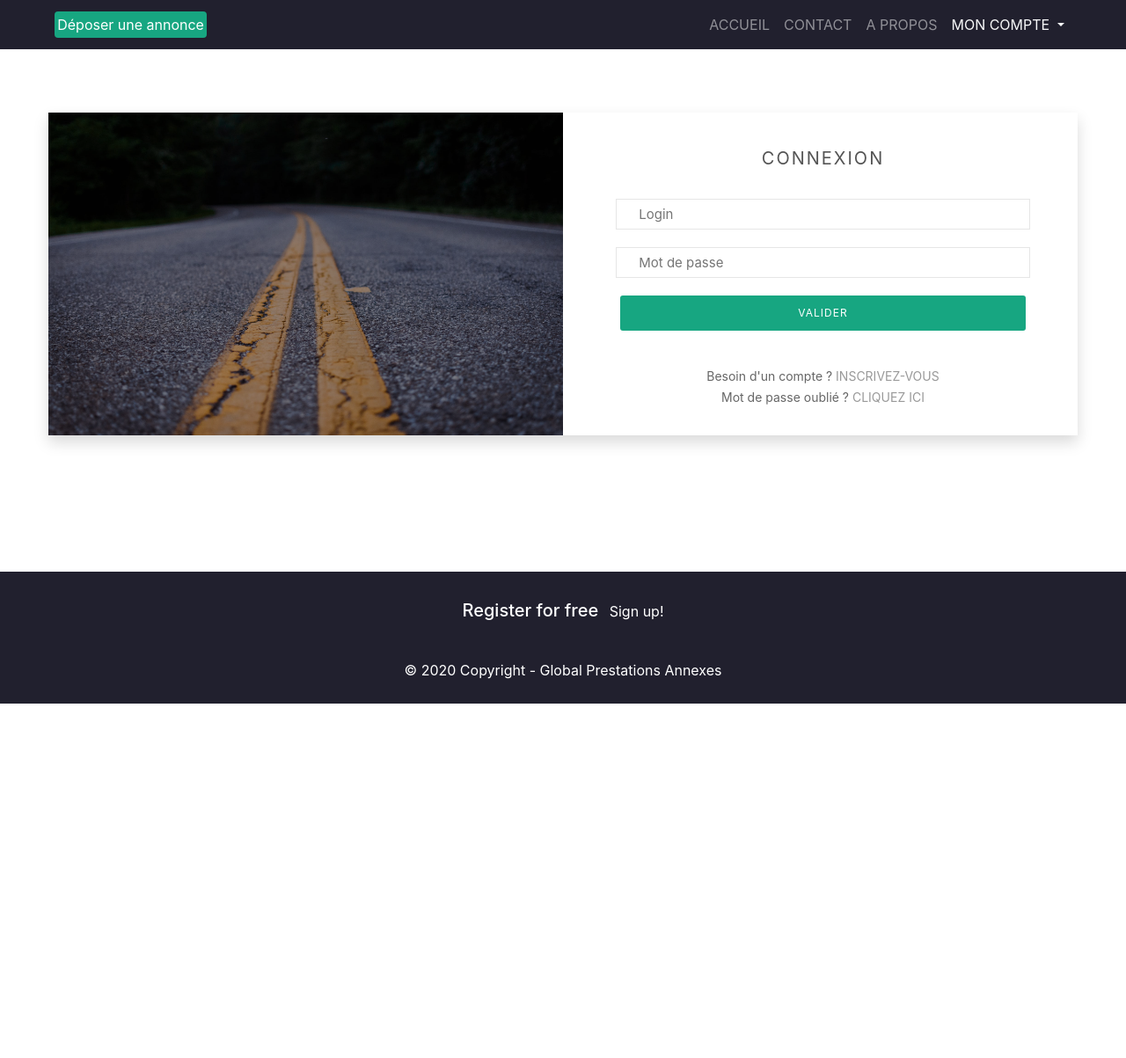
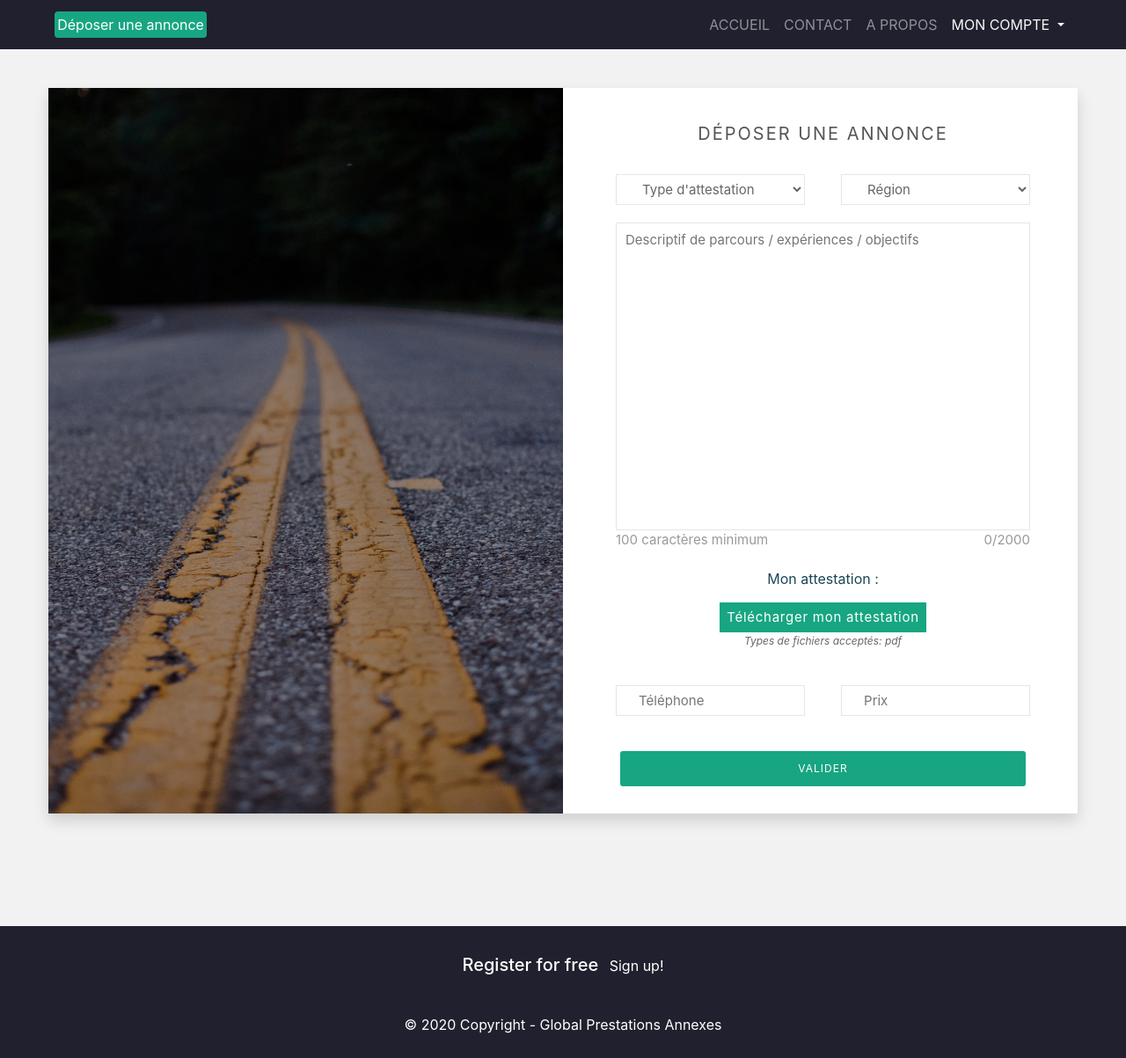
Before and after one commit to adrien-gonzalez/GPA, a PHP site: page /sources/depot_annonce.php in a window 1280 px wide. Shown: the whole page at 88% size. Before the commit the page ends 800 px from the top, so only its background shows below. Run offline with PHP 8.4, Linux system fonts and the light colour scheme; the visitor is signed in with stand-in values (Sample User, id 1); some libraries are stand-ins or nearby versions.

Commit message:
Depot d'annonces (en cours)

```diff
--- a/css/formulaire/form.css
+++ b/css/formulaire/form.css
@@ -1,6 +1,6 @@
 /*---------------------------------------------*/
 
-.inscription{
+body{
 
     background: #f2f2f2;
 }
@@ -50,7 +50,9 @@
 
 .limiter textarea {
   outline: none;
-  border: none;
+  resize : none;
+  height: 350px;
+  padding: 10px;
 }
 
 .limiter textarea:focus, input:focus {
@@ -339,7 +341,7 @@ input.input100 {
     width: 100%;
 
   }
-  #validate_connect, #validate_register{
+  .responsive_button{
 
     width: 50%;
   }
@@ -581,10 +583,36 @@ label{
 
 img{
   display: block;
-  margin: 0 auto 15px;
+  /*margin: 0 auto 15px;*/
 }
 
 .connexion #content .limiter{
 
   margin-top: 10%;
 }
+
+.nombre_caractere, .caractères_minimum{
+
+  color: #999999;
+  font-size: 15px;
+}
+.limiter .type_fichier{
+
+  font-style: italic;
+  font-size: 12px;
+  text-align: center;
+}
+
+.limiter .affichage_image{
+
+  display: flex;
+  align-items: center;
+  justify-content: space-around;
+}
+
+#delete_fichier{
+
+  width: 65px;
+  height: 20px;
+  font-size: 10px;
+}
--- a/sources/connexion.php
+++ b/sources/connexion.php
@@ -45,7 +45,7 @@
                                         <span class="focus-input100"></span>
                                     </div>
                                     <div class="container-login100-form-btn">
-                                        <input type="button" id="validate_connect" class="login100-form-btn" value="valider">
+                                        <input type="button" id="validate_connect" class="responsive_button login100-form-btn" value="valider">
                                     </div>
                                     <div class="text-center m-t-40 ">
                                         <p>Besoin d'un compte ? <a class="txt3" href="inscription.php">Inscrivez-vous</a></p>
--- a/sources/depot_annonce.php
+++ b/sources/depot_annonce.php
@@ -11,7 +11,7 @@
 		<!-- JQUERY -->
 		<script src="https://ajax.googleapis.com/ajax/libs/jquery/3.1.0/jquery.min.js"></script>
 		<!-- MON SCRIPT -->
-		<script type="text/javascript" src="../js/log/connexion.js"></script>
+		<script type="text/javascript" src="../js/ajout_annonce/ajout_annonce.js"></script>
         <script type="text/javascript" src="../js/script.js"></script>
 		<!-- BOOTSTRAP -->
 		<script src="https://cdnjs.cloudflare.com/ajax/libs/popper.js/1.14.3/umd/popper.min.js" integrity="sha384-ZMP7rVo3mIykV+2+9J3UJ46jBk0WLaUAdn689aCwoqbBJiSnjAK/l8WvCWPIPm49" crossorigin="anonymous"></script>
@@ -22,35 +22,85 @@
     </head>
 
 
-<body class="connexion">
+<body class="ajout_annonce">
     <main class="ie-stickyFooter">
         <div id="page">
             <div id="header_content">
-                <?php include('header.php');?>
+                <?php include('header.php');
+                    if(!isset($_SESSION['login']))
+                    {
+                        header('location: connexion.php');
+                    }
+                ?>
             </div>
             <div id="content">
                 <div class="limiter m-t-100">
                     <div class="container-login100">
                         <div class="wrap-login100 shadow">
-                            <form class="login100-form validate-form">
+                            <form class="login100-form validate-form" enctype="multipart/form-data">
                                 <span class="login100-form-title p-b-34">
-                                    Connexion
+                                    Déposer une annonce
                                 </span>
-                                    <div class="login wrap-input100 rs1-wrap-input100 validate-input m-b-20 taille1">
-                                        <input id="login" class="input100" type="text" name="login" placeholder="Login">
+                                <div class="flex-row">
+                                    <div class="rs1-wrap-input100 validate-input m-b-20 taille2">
+                                        <select id='attestation' class="input100 wrap-input100">
+                                            <option value="0">Type d'attestation</option>
+                                            <option>Commissionnaire    </option>
+                                            <option>Marchandises - 3.5T</option>
+                                            <option>Marchandises + 3.5T</option>
+                                            <option>Voyageurs          </option>
+                                        </select>
                                         <span class="focus-input100"></span>
                                     </div>
-                                    <div class="password1 wrap-input100 rs1-wrap-input100 validate-input m-b-20 taille1" >
-                                        <input id="password" class="input100" type="password" name="password" placeholder="Mot de passe">
+                                    <div class="rs1-wrap-input100 validate-input m-b-20 taille2">
+                                        <select id="region" class="input100 wrap-input100">
+                                            <option value="0">Région</option>
+                                            <option>Auvergne-Rhône-Alpes</option>
+                                            <option>Bourgogne-Franche-Comté</option>
+                                            <option>Bretagne</option>
+                                            <option>Centre-Val de Loire</option>
+                                            <option>Corse</option>
+                                            <option>Grand Est</option>
+                                            <option>Hauts-de-France</option>
+                                            <option>Île-de-France</option>
+                                            <option>Normandie</option>
+                                            <option>Nouvelle-Aquitaine</option>
+                                            <option>Occitanie</option>
+                                            <option>Pays de la Loire</option>
+                                            <option>Provence-Alpes-Côte d'Azur</option>
+                                        </select>
                                         <span class="focus-input100"></span>
                                     </div>
-                                    <div class="container-login100-form-btn">
-                                        <input type="button" id="validate_connect" class="login100-form-btn" value="valider">
+                                </div>
+                                <div class="d-flex flex-column rs1-wrap-input100 validate-input taille1">
+                                    <textarea id="descriptif" class="input100 wrap-input100" placeholder="Descriptif de parcours / expériences / objectifs"></textarea>
+                                    <span class="focus-input100"></span>
+                                </div>
+                                    <div class="d-flex justify-content-between taille1">
+                                        <div class="caractères_minimum">100 caractères minimum</div>
+                                        <div class="nombre_caractere m-b-20"></div>
                                     </div>
-                                    <div class="text-center m-t-40 ">
-                                        <p>Besoin d'un compte ? <a class="txt3" href="inscription.php">Inscrivez-vous</a></p>
-                                        <p>Mot de passe oublié ? <a href="" class="txt3">Cliquez ici</a></p>
+                                <div id="container2" class="d-flex flex-column taille1 m-b-40">
+                                    <div class="affichage_image"></div>
+                                    <label id="label_image" class="label" for="input" >Mon attestation :</label>
+                                    <div class="input">
+                                        <input name="input" id="fileToUpload" type="file" accept="application/pdf">
                                     </div>
+                                        <p class="type_fichier">Types de fichiers acceptés: pdf</p>
+                                </div>
+                                <div class="flex-row m-b-40">
+                                    <div class="nom wrap-input100 rs1-wrap-input100 validate-input taille2">
+                                        <input id="tel" class="input100" type="tel" name="tel" pattern="^((\+\d{1,3}(-| )?\(?\d\)?(-| )?\d{1,5})|(\(?\d{2,6}\)?))(-| )?(\d{3,4})(-| )?(\d{4})(( x| ext)\d{1,5}){0,1}$" placeholder="Téléphone">
+                                        <span class="focus-input100"></span>
+                                    </div>
+                                    <div class="nom wrap-input100 rs1-wrap-input100 validate-input taille2">
+                                        <input id="prix" class="input100" type="number" name="prix" placeholder="Prix">
+                                        <span class="focus-input100"></span>
+                                    </div>
+                                </div>
+                                <div class="container-login100-form-btn">
+                                    <input type="button" id="validate_annonce" class="responsive_button login100-form-btn" value="valider">
+                                </div>
                             </form>
                                 <div id="background_log" class="login100-more"></div>
                         </div>
--- a/sources/inscription.php
+++ b/sources/inscription.php
@@ -78,7 +78,7 @@
 							<div class="flex-row">
 								<div>
 								<div class="d-flex flex-column container2 ">
-									<label id="label_image" class="label" for="input">Sélectionnez une image</label>
+									<label id="label_image" class="label" for="input">Sélectionner une image</label>
 
 									<div class="input">
 										<input name="input" id="fileToUpload" accept="image/*" type="file">
@@ -108,7 +108,7 @@
 									<span class="focus-input100"></span>
 							</div>
 							<div class="container-login100-form-btn">
-								<input type="button" id="validate_register" class="login100-form-btn" value="Valider">
+								<input type="button" id="validate_register" class="responsive_button login100-form-btn" value="Valider">
 							</div>
 							<div class="text-center m-t-40">
 								Vous avez un compte ?
```
Also changed, not shown: js/ajout_annonce/ajout_annonce.js (added, +103 -0 lines), js/log/inscription.js (+5 -7 lines), img/attestations/logo_pdf.png (added).
